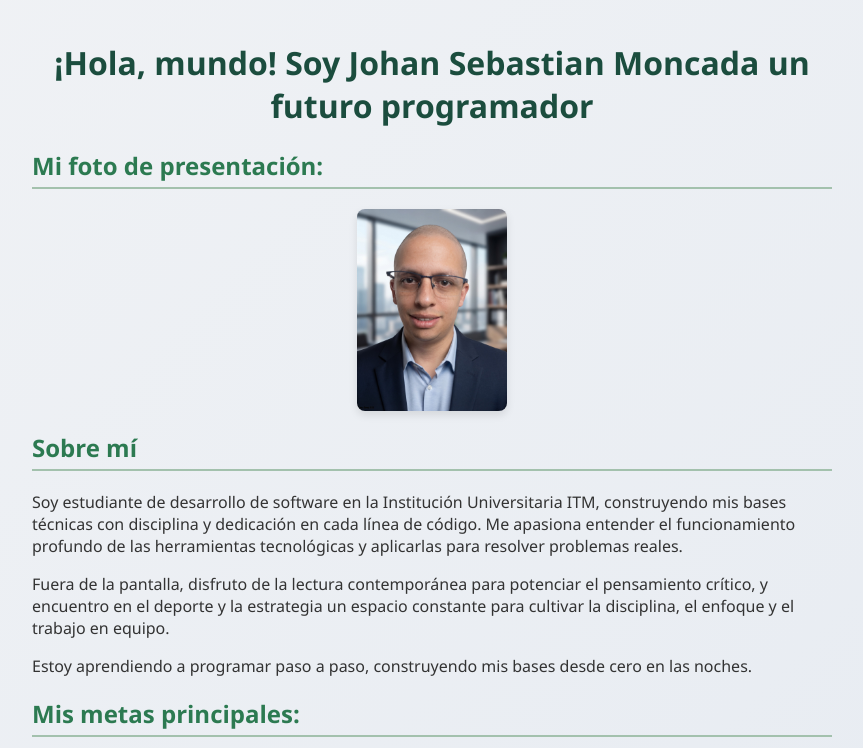
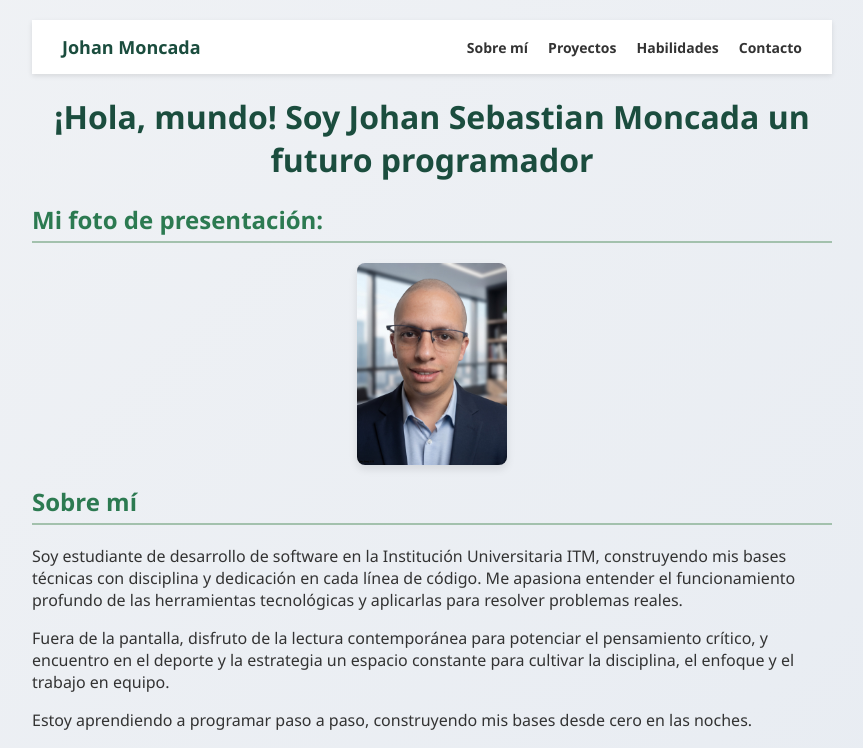
Before and after one commit to johanmoncada920618-oss/mi-primera-web, a plain HTML site: page index.html in a window 1280 px wide. Shown: the top 748 px of the page, without its empty margins (208-1071 px from the left). Drawn offline with Linux system fonts and the light colour scheme.

Commit message:
Agregando IDs de navegacion y desplazamiento suave

```diff
--- a/index.html
+++ b/index.html
@@ -7,6 +7,16 @@
     <link rel="stylesheet" href="style.css">
 </head>
 <body>
+    <!-- Barra de Navegación Superior -->
+    <nav class="navbar">
+        <div class="nav-brand">Johan Moncada</div>
+        <div class="nav-links">
+            <a href="#sobre-mi">Sobre mí</a>
+            <a href="#proyectos">Proyectos</a>
+            <a href="#habilidades">Habilidades</a>
+            <a href="#contacto">Contacto</a>
+        </div>
+    </nav>
     <!-- Encabezado principal de la página -->
     <h1>¡Hola, mundo! Soy Johan Sebastian Moncada un futuro programador</h1>
     <!-- Sección de imagen de perfil -->
@@ -14,7 +24,7 @@
     <img src="perfil.jpg" alt="Foto de perfil de Johan" width="150">
 
     <!-- NUEVA SECCIÓN: Sobre mí y tu enfoque profesional -->
-    <h2>Sobre mí</h2>
+    <h2 id="sobre-mi">Sobre mí</h2>
     <p>
         Soy estudiante de desarrollo de software en la Institución Universitaria ITM, construyendo mis bases técnicas con disciplina y dedicación en cada línea de código. Me apasiona entender el funcionamiento profundo de las herramientas tecnológicas y aplicarlas para resolver problemas reales.
     </p>
@@ -33,7 +43,7 @@
         <li>Conseguir mi primer trabajo en tecnología.</li>
     </ul>
   <!-- NUEVA SECCIÓN: Proyectos Académicos con Estructura de Tarjetas -->
-    <h2>Mis Proyectos Académicos</h2>
+    <h2 id="proyectos">Mis Proyectos Académicos</h2>
     <p>Aquí comparto algunos desarrollos realizados durante mi formación en el ITM:</p>
 
     <div class="projects-container">
@@ -53,7 +63,7 @@
         </div>
     </div>
     <!-- NUEVA SECCIÓN: Habilidades Técnicas -->
-    <h2>Mis Habilidades Técnicas</h2>
+    <h2 id="habilidades">Mis Habilidades Técnicas</h2>
     <p>Tecnologías y herramientas que domino y en las que sigo construyendo bases sólidas:</p>
 
     <div class="skills-container">
@@ -68,8 +78,8 @@
     <h2>Enlaces de interés:</h2>
     <p>Visita mi plataforma favorita para aprender:</p>
     <a href="https://www.google.com" target="_blank">Ir a Google</a>
-    <!-- SECCIÓN: Hablemos / Contacto Profesional -->
-    <h2>Hablemos</h2>
+   <!-- SECCIÓN: Hablemos / Contacto Profesional -->
+    <h2 id="contacto">Hablemos</h2>
     <p>¿Quieres contactarme o ver mis proyectos? Escríbeme o visítame por aquí:</p>
 
     <div class="contact-container">
@@ -83,15 +93,14 @@
             <p>johan.moncada920618@gmail.com - Escríbeme directamente.</p>
         </a>
     </div>
+
     <!-- Sección interactiva con JavaScript -->
     <div style="text-align: center; margin: 30px 0;">
         <button onclick="saludarVisitante()" style="background-color: #2c7a51; color: white; border: none; padding: 12px 24px; border-radius: 6px; cursor: pointer; font-size: 16px; font-weight: bold; box-shadow: 0 2px 4px rgba(0,0,0,0.1);">
             Saludar a Johan 🚀
         </button>
     </div>
-    <ul>
-        <li>GitHub: <a href="https://github.com" target="_blank">Mi perfil de GitHub</a></li>
-    </ul>
+
     <!-- Conectamos nuestro archivo de JavaScript -->
     <script src="script.js"></script>
 </body>
--- a/style.css
+++ b/style.css
@@ -81,3 +81,42 @@ img {
 .skill-badge:hover {
     background-color: #1b4d3e; /* Oscurece un poquito el verde cuando pasas el mouse por encima */
 }
+/* Estilos para la Barra de Navegación Fija */
+.navbar {
+    position: sticky;
+    top: 0;
+    background-color: #ffffff;
+    display: flex;
+    justify-content: space-between;
+    align-items: center;
+    padding: 15px 30px;
+    box-shadow: 0 2px 5px rgba(0, 0, 0, 0.1);
+    z-index: 1000;
+}
+
+.nav-brand {
+    font-weight: bold;
+    font-size: 18px;
+    color: #1b4d3e; /* Tu verde bosque corporativo */
+}
+
+.nav-links {
+    display: flex;
+    gap: 20px;
+}
+
+.nav-links a {
+    text-decoration: none;
+    color: #333333;
+    font-weight: 600;
+    font-size: 14px;
+    transition: color 0.2s ease;
+}
+
+.nav-links a:hover {
+    color: #2c7a51; /* Cambia a tu verde al pasar el mouse */
+}
+/* Animación de desplazamiento suave */
+html {
+    scroll-behavior: smooth;
+}
```
